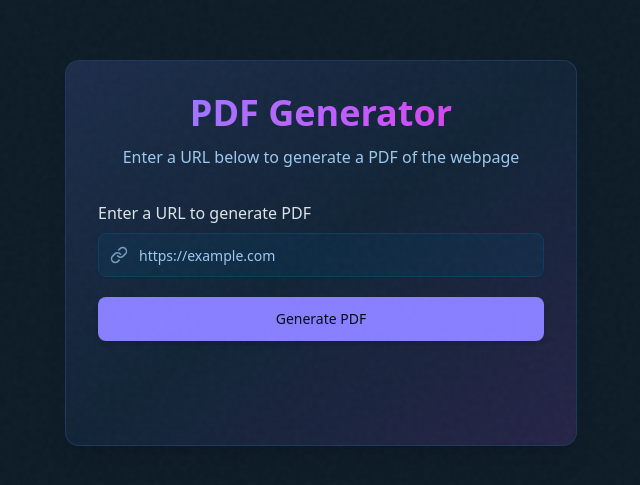
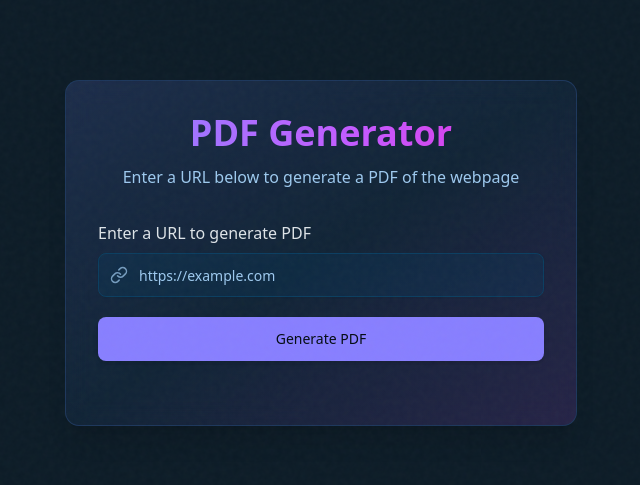
Before and after one commit to yogendra-j/pdf-generator, a Next.js app: page / in a window 1280 px wide. Shown: the part 147-632 px from the top of the page, without its empty margins (319-959 px from the left). Built offline with nearby package versions, Linux system fonts and the light colour scheme.

Commit message:
style: Adjust minimum height of content area in Home component for better layout

```diff
--- a/app/page.tsx
+++ b/app/page.tsx
@@ -12,7 +12,7 @@ export default function Home() {
       <div className="w-full max-w-lg mx-auto rounded-xl border border-border/50 bg-card/60 shadow-xl backdrop-blur-md p-8 relative overflow-hidden">
         <div className="absolute inset-0 bg-gradient-to-br from-primary/10 via-transparent to-accent/10 pointer-events-none" />
 
-        <div className="relative z-10 min-h-80">
+        <div className="relative z-10 min-h-70">
           <h1 className="text-4xl font-bold text-center mb-3 bg-gradient-to-r from-primary to-accent bg-clip-text text-transparent">
             PDF Generator
           </h1>
```
